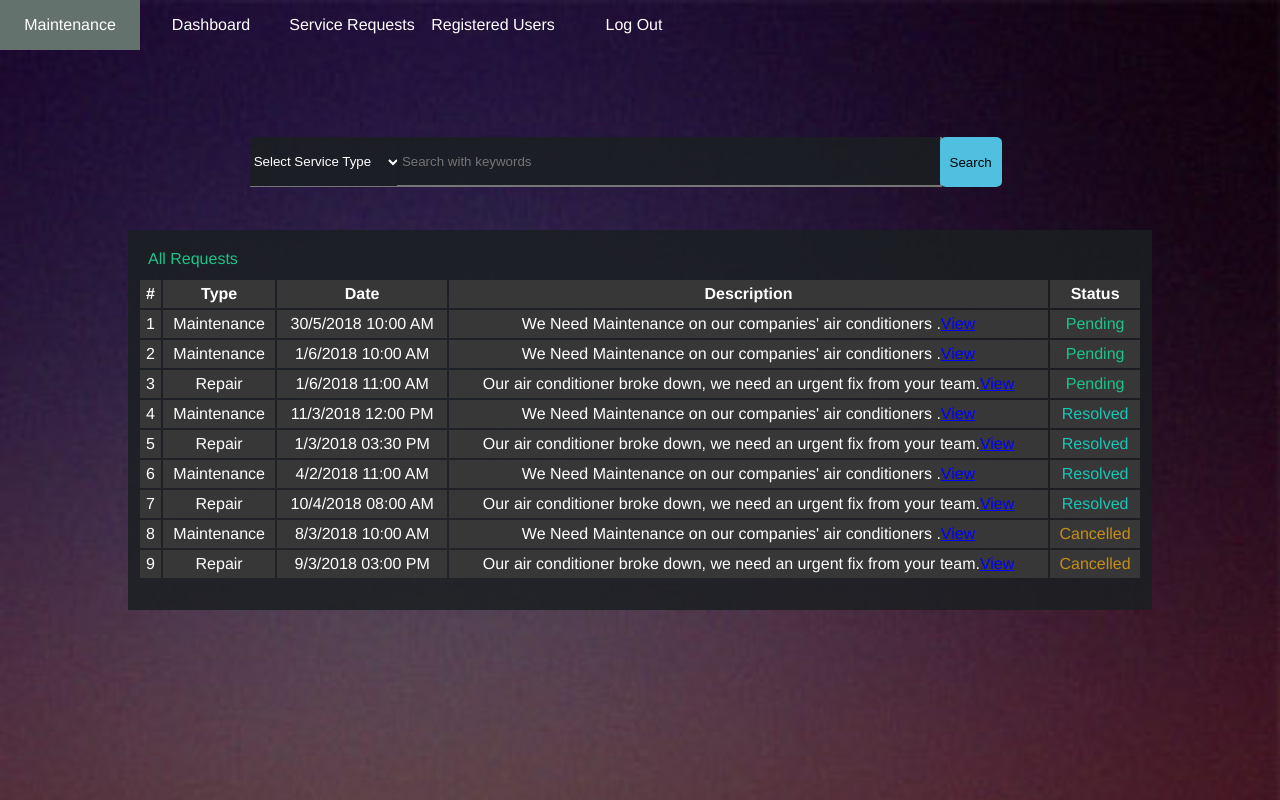
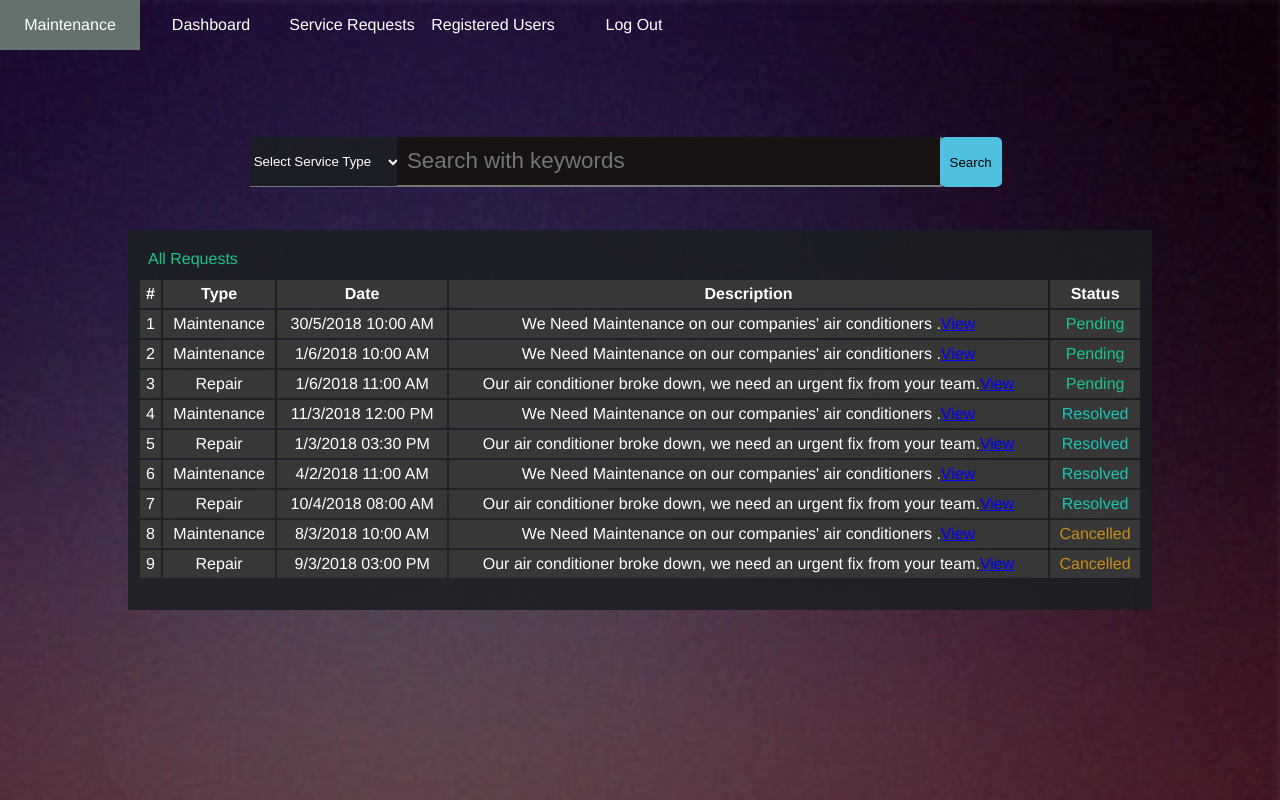
Before and after one commit to kiburualex/maintenance-tracker, a plain HTML site: page ui/templates/admin/requests.html in a window 1280 px wide. Drawn offline with Linux system fonts and the light colour scheme.

Commit message:
[Typo #157738535] Update Filter Css

```diff
--- a/ui/assets/css/styles.css
+++ b/ui/assets/css/styles.css
@@ -407,6 +407,11 @@ tbody tr td a{
 .filter .col-lg-2 {
     margin-right: -10px;
 }
+.filter input {
+    font-size: 1.4em;
+    background-color: rgb(24, 19, 19);
+    padding-left: 10px;
+}
 .filter button {
     float: left;
     height: 50px;
```
